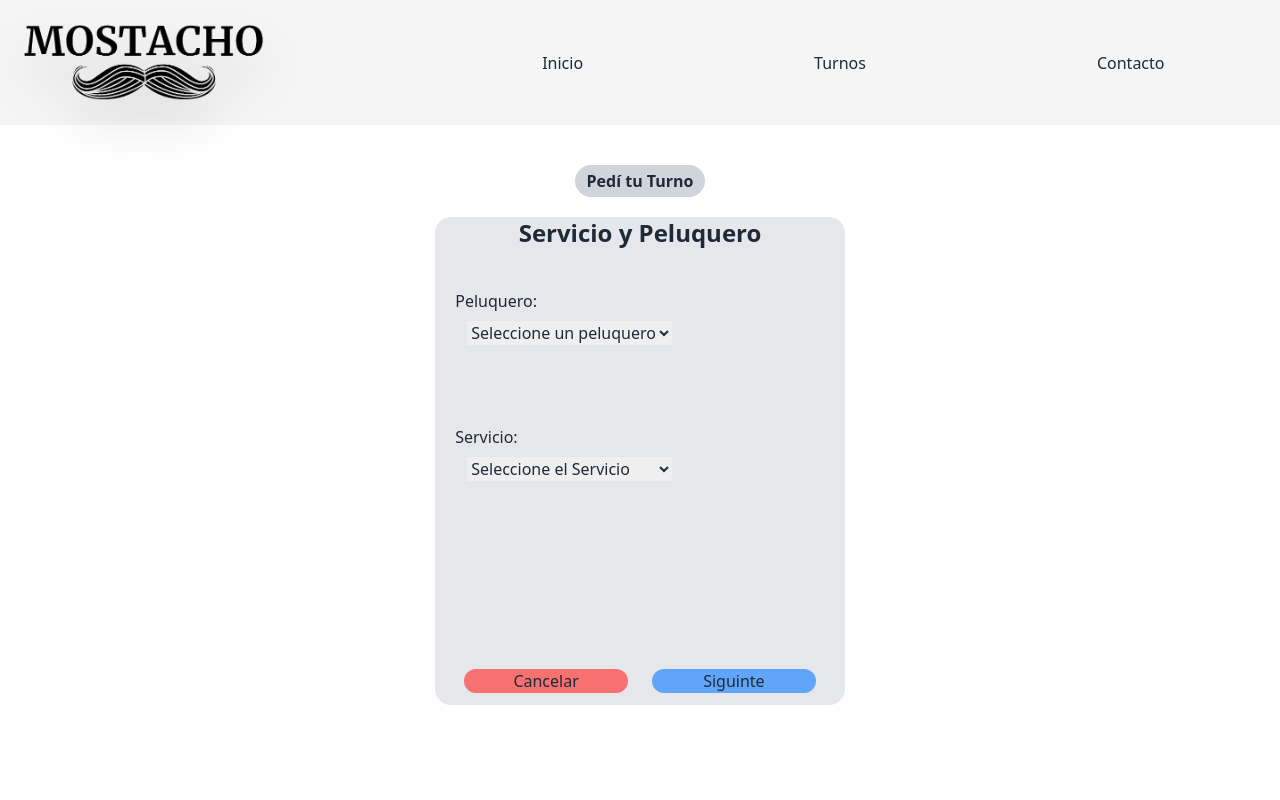
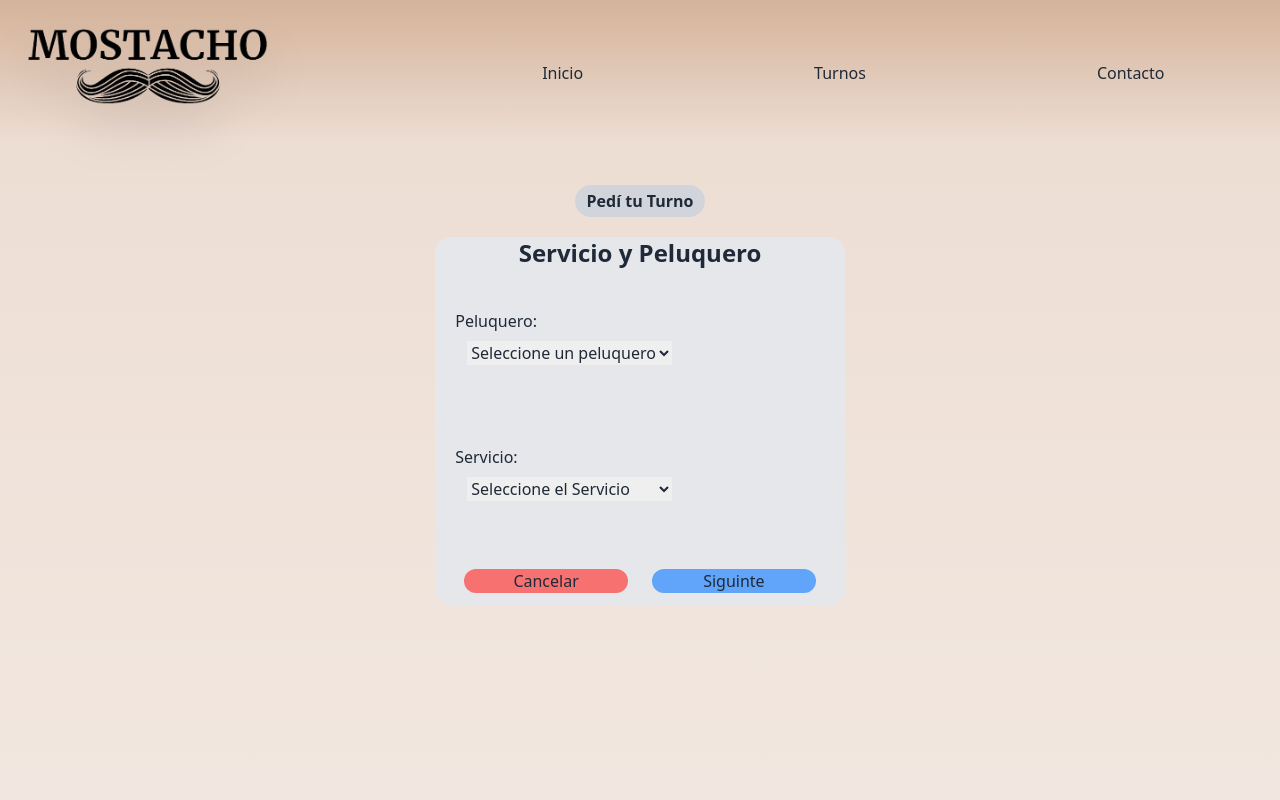
Before and after one commit to agusspuertas/mostacho_Barber, a React (Vite) app: page / in a window 1280 px wide. Both pictures are taken after a click on the button "Pedí tu Turno". Shown: the top 800 px of the page. Built offline with nearby package versions, Linux system fonts and the light colour scheme.

Commit message:
Updates in the design and added a new logo

```diff
--- a/src/components/footer/Footer.jsx
+++ b/src/components/footer/Footer.jsx
@@ -2,12 +2,32 @@ import React from 'react'
 
 function Footer() {
   return (
-    <section id='footer' className='bg-[#F5F5F5] h-72 flex  justify-center' >
+    <section id='footer' className=' bg-gradient-to-t from-[#E1C9B7] to-[#F3E9E2] h-72 flex flex-col min-w-full' >
 
-      <article className=''>
-      <h1 className='text-2xl font-serif'>Mostacho Barberia</h1>
-      <iframe src="https://www.google.com/maps/embed?pb=!1m18!1m12!1m3!1d3349.2928159974267!2d-68.85213642514675!3d-32.916861070383405!2m3!1f0!2f0!3f0!3m2!1i1024!2i768!4f13.1!3m3!1m2!1s0x967e097c5b4da353%3A0xc286f99f89eddd3f!2sMostacho%20Barberia!5e0!3m2!1ses!2sar!4v1698115979310!5m2!1ses!2sar" width="225" height="225"  allowfullscreen="" loading="lazy" referrerpolicy="no-referrer-when-downgrade"></iframe>
+      {/* <article className='flex ml-12   absolute'>
+        <div className='flex-flex-col border border-gray-600'>
+      <h1 className='text-2xl bg-[#383D42] text-[#F5F5F5] text-center font-serif'>Mostacho Barberia</h1>
+      <iframe src="https://www.google.com/maps/embed?pb=!1m18!1m12!1m3!1d3349.2928159974267!2d-68.85213642514675!3d-32.916861070383405!2m3!1f0!2f0!3f0!3m2!1i1024!2i768!4f13.1!3m3!1m2!1s0x967e097c5b4da353%3A0xc286f99f89eddd3f!2sMostacho%20Barberia!5e0!3m2!1ses!2sar!4v1698115979310!5m2!1ses!2sar" width="300" height="200"  allowfullscreen="" loading="lazy" referrerpolicy="no-referrer-when-downgrade"></iframe>
+        </div>
+        <div className='w-[20rem] h-[11rem] ml-7 rounded-xl shadow-lg shadow-gray-400 bg-[#383D42] my-auto'>
+      <h1 className='text-2xl bg-[#383D42] text-[#F5F5F5] text-center rounded-t-xl font-serif'>Ubicación</h1>
+
+        </div>
       </article>
+      <article className='flex mx-auto items-end relative '>
+        <img className='w-24 mb-2' src="./public/Logo_SoloMostacho.png" alt="Logo_Bigote" />
+      </article> */}
+
+
+      <article className='bg-[#383D42] h-full m-20'>
+
+      </article>
+
+      <article className='flex justify-center mt-auto bg-gradient-to-t from-[#E1C9B7] '>
+        <img className='w-20 mb-1 mt-1' src="./public/Logo_SoloMostacho.png" alt="Logo_Bigote" />
+      </article>
+
+
     </section>
   )
 }
--- a/src/components/header/Header.jsx
+++ b/src/components/header/Header.jsx
@@ -4,10 +4,10 @@ import { Link as ScrollLink } from 'react-scroll';
 
 function Header() {
   return (
-    <header className='min-h-min bg-[#F5F5F5] grid grid-cols-3 '>
+    <header className='min-h-min  bg-gradient-to-b from-[#D5B39A] to-[#EDDED4]  grid grid-cols-3 '>
 
       <section className=''>
-        <div className='p-6 flex'>
+        <div className='p-7 mb-3 flex'>
           <img className='w-60 drop-shadow-2xl justify-around' src="./public/Logo_MostachoBarber.png" alt="logo" />
            </div>
       </section>
--- a/src/components/main/Form.jsx
+++ b/src/components/main/Form.jsx
@@ -48,12 +48,12 @@ const Formulario = () => {
       <button className='bg-gray-300 w-content p-1 px-3 font-bold mx-auto rounded-2xl' onClick={handleOpen}>Pedí tu Turno</button>
 
       {open && (
-        <form className='m-auto h-[61vh] w-[32vw] my-5 bg-gray-200 flex flex-col rounded-2xl'>
+        <form className='m-auto min-hfit w-[32vw] my-5 bg-gray-200 flex flex-col rounded-2xl'>
 
           {/* PRIMER FORMULARIO */}
 
           {step === 1 && (
-            <div className='flex flex-col h-full'>
+            <div className='flex flex-col h-[23rem]'>
               <h1 className='text-center font-bold text-2xl'> Servicio y Peluquero </h1>
               <div className='flex flex-col'>
 
@@ -99,7 +99,7 @@ const Formulario = () => {
           {/* SEGUNDO FORMULARIO */}
 
           {step === 2 && (
-            <div className='flex flex-col h-full'>
+            <div className='flex flex-col h-[23rem]'>
               <section className='flex '>
                 <button className="btn-xs hover:bg-gray-100 w-8 h-8 absolute bg-gray-200 text-left mt-1 ml-3 btn-circle " onClick={handlePrev}>
                   <svg viewBox="0 0 24 24" fill="none" xmlns="http://www.w3.org/2000/svg"><g id="SVGRepo_bgCarrier" strokeWidth="0"></g><g id="SVGRepo_tracerCarrier" strokeLinecap="round" strokeLinejoin="round"></g><g id="SVGRepo_iconCarrier"> <path d="M14.071 5L7.70708 11.364C7.31656 11.7545 7.31656 12.3877 7.70708 12.7782L14.071 19.1421" stroke="#000000" strokeLinecap="round"></path> </g></svg>
@@ -141,7 +141,7 @@ const Formulario = () => {
 
           {step === 3 && (
 
-            <div className='flex flex-col h-full'>
+            <div className='flex flex-col h-[23rem]'>
              <section className='flex '>
                 <button className="btn-xs hover:bg-gray-100 w-8 h-8 absolute bg-gray-200 text-left mt-1 ml-3 btn-circle " onClick={handlePrev}>
                   <svg viewBox="0 0 24 24" fill="none" xmlns="http://www.w3.org/2000/svg"><g id="SVGRepo_bgCarrier" strokeWidth="0"></g><g id="SVGRepo_tracerCarrier" strokeLinecap="round" strokeLinejoin="round"></g><g id="SVGRepo_iconCarrier"> <path d="M14.071 5L7.70708 11.364C7.31656 11.7545 7.31656 12.3877 7.70708 12.7782L14.071 19.1421" stroke="#000000" strokeLinecap="round"></path> </g></svg>
--- a/src/components/main/Home.jsx
+++ b/src/components/main/Home.jsx
@@ -3,7 +3,7 @@ import Formulario from './Form'
 
 function Home() {
   return (
- <main className='min-h-screen flex justify-center bg-[#FFFFFF]'>
+ <main className='min-h-screen flex justify-center bg-gradient-to-b from-[#EDDED4] to-[#F3E9E2] '>
   <div className='mt-10'>
     <div className='w-[12vw] bg-[#F5F5F5] rounded-2xl'>
     </div>
```
Also changed, not shown: public/Logo_SoloMostacho.png (added).
